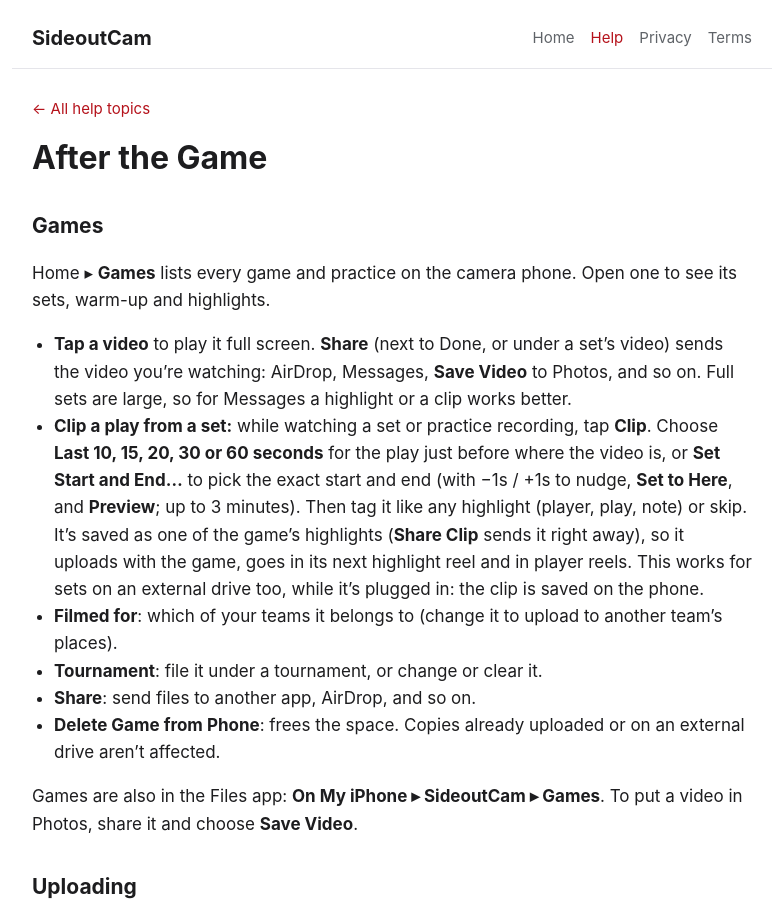
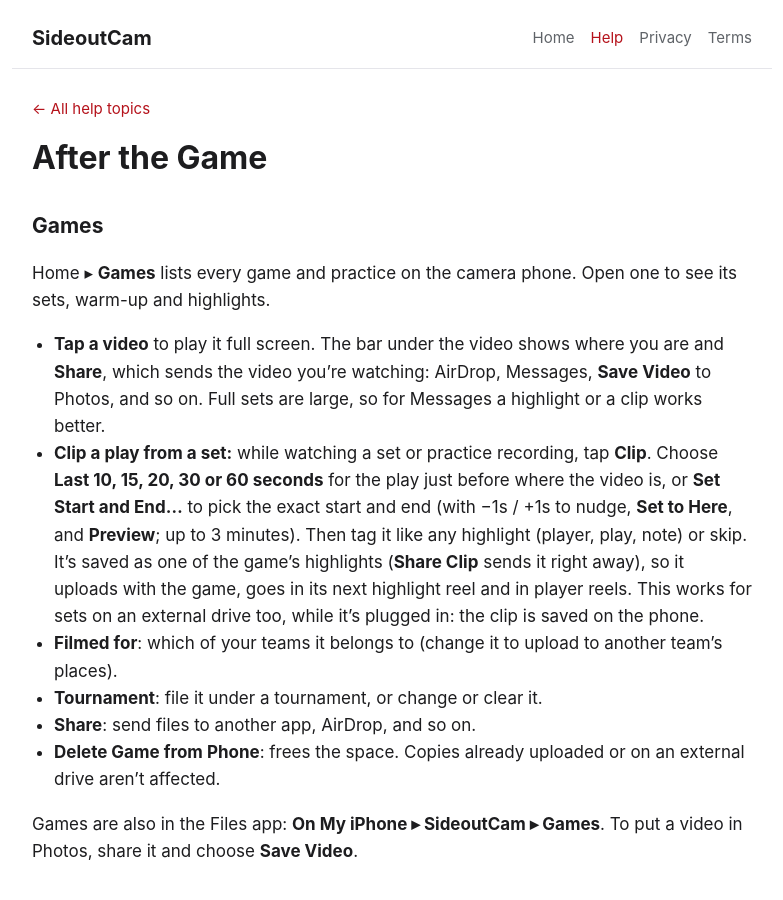
Before and after one commit to johncraigcole/sideout-site, a Jekyll site: the page built from help/09-After-the-Game.md, in a window 1280 px wide and 900 px high. Shown: the whole window, without its empty margins (248-1031 px from the left). Built offline with Jekyll 4.4.1, drawn with Linux system fonts in a browser that asks for light colours.

Commit message:
Publish site and help pages (2026-10-21)

```diff
--- a/help/09-After-the-Game.md
+++ b/help/09-After-the-Game.md
@@ -9,7 +9,7 @@
 
 Home ▸ **Games** lists every game and practice on the camera phone. Open one to see its sets, warm-up and highlights.
 
-- **Tap a video** to play it full screen. **Share** (next to Done, or under a set's video) sends the video you're watching: AirDrop, Messages, **Save Video** to Photos, and so on. Full sets are large, so for Messages a highlight or a clip works better.
+- **Tap a video** to play it full screen. The bar under the video shows where you are and **Share**, which sends the video you're watching: AirDrop, Messages, **Save Video** to Photos, and so on. Full sets are large, so for Messages a highlight or a clip works better.
 - **Clip a play from a set:** while watching a set or practice recording, tap **Clip**. Choose **Last 10, 15, 20, 30 or 60 seconds** for the play just before where the video is, or **Set Start and End…** to pick the exact start and end (with −1s / +1s to nudge, **Set to Here**, and **Preview**; up to 3 minutes). Then tag it like any highlight (player, play, note) or skip. It's saved as one of the game's highlights (**Share Clip** sends it right away), so it uploads with the game, goes in its next highlight reel and in player reels. This works for sets on an external drive too, while it's plugged in: the clip is saved on the phone.
 - **Filmed for**: which of your teams it belongs to (change it to upload to another team's places).
 - **Tournament**: file it under a tournament, or change or clear it.
```
